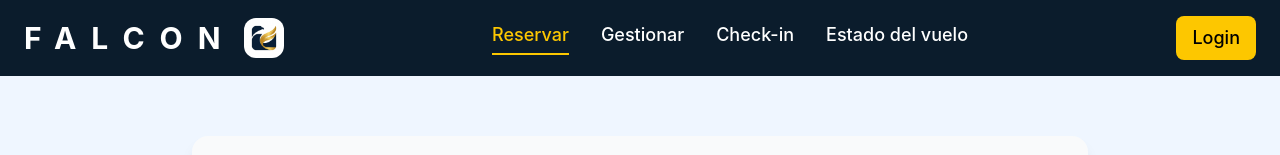
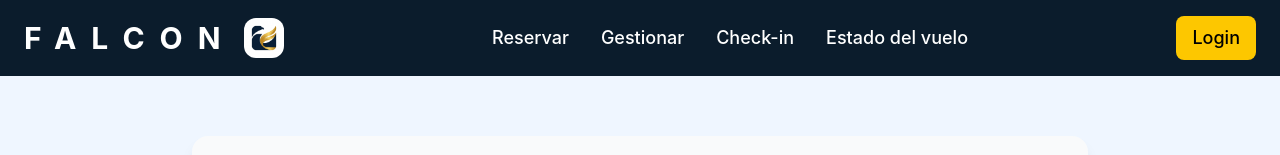
Before and after one commit to CamiloLVZ/FalconFrontend, a React (Vite) app: page /flights in a window 1280 px wide. Shown: the top 155 px of the page. Built offline with nearby package versions, Linux system fonts and the light colour scheme.

Commit message:
feat: update navbar navigation

```diff
--- a/src/components/layout/Navbar.tsx
+++ b/src/components/layout/Navbar.tsx
@@ -1,9 +1,14 @@
 import { useState } from "react";
 import { Logo } from "../icons/Logo.tsx";
+import { NavLink } from "react-router-dom";
 
 export const Navbar = () => {
-  const tabs = ["Reservar", "Gestionar", "Check-in", "Estado del vuelo"];
-  const [activeTab, setActiveTab] = useState("Reservar");
+  const tabs = [
+    { label: "Reservar", path: "/" },
+    { label: "Gestionar", path: "/booking" },
+    { label: "Check-in", path: "/check-in" },
+    { label: "Estado del vuelo", path: "/status" },
+  ];
 
   return (
     <header className="bg-[#0B1C2C] text-white sticky top-0 z-20">
@@ -11,19 +16,20 @@ export const Navbar = () => {
         <Logo />
 
         {/* Navigation */}
-        <nav className="flex gap-8 text-sm font-medium cursor-pointer">
+        <nav className="flex gap-8 text-sm font-medium">
           {tabs.map((tab) => (
-            <a
-              key={tab}
-              className={
-                activeTab === tab
-                  ? "text-yellow-400 border-b-2 border-yellow-400 pb-1 text-lg"
+            <NavLink
+              key={tab.path}
+              to={tab.path}
+              end={tab.path === "/"}
+              className={({ isActive }) =>
+                isActive
+                  ? "text-yellow-400 border-b-2 border-yellow-400 pb-1 text-lg transition-all duration-200"
                   : "hover:text-yellow-400 transition text-lg"
               }
-              onClick={() => setActiveTab(tab)}
             >
-              {tab}
-            </a>
+              {tab.label}
+            </NavLink>
           ))}
         </nav>
 
```
